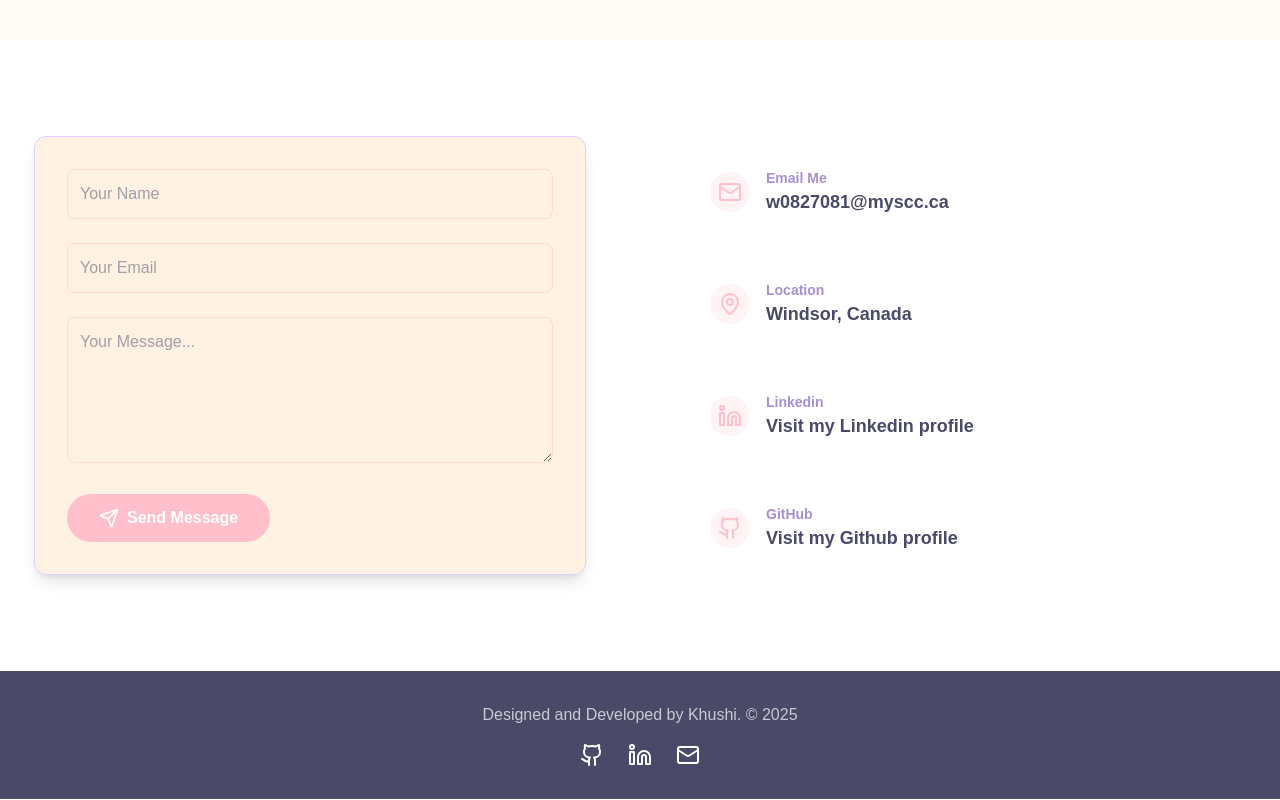
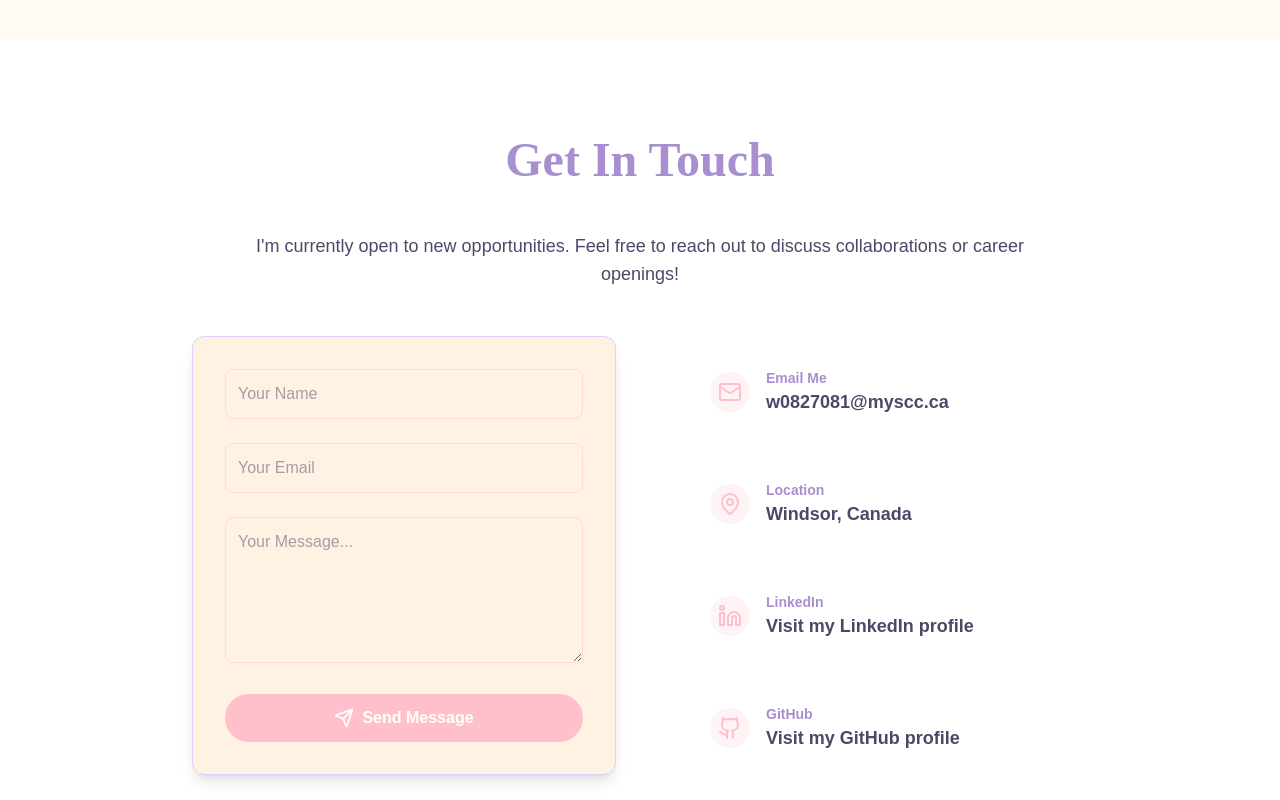
Before and after one commit to ParikhKhushi/k_portfolio, a React (Vite) app: page / in a window 1280 px wide. Shown: the part 2880-3680 px from the top of the page. Built offline with nearby package versions, Linux system fonts and the light colour scheme.

Commit message:
Patch 0.0.1

```diff
--- a/src/App.jsx
+++ b/src/App.jsx
@@ -165,7 +165,7 @@ const Footer = () => (
                     <Github size={24} />
                 </motion.a>
                 <motion.a
-                    href="https://linkedin.com/in/khushi-dev"
+                    href="https://www.linkedin.com/in/khushi-parikh-91111438a/"
                     target="_blank"
                     rel="noopener noreferrer"
                     whileHover={{ scale: 1.2, color: '#FFC0CB' }}
--- a/src/sections/Contact.jsx
+++ b/src/sections/Contact.jsx
@@ -1,18 +1,20 @@
-// src/sections/Contact.jsx (REVISED with Submission Logic)
-import {motion} from 'framer-motion';
-import {Mail, Phone, MapPin, Send, Linkedin, Github} from 'lucide-react';
-import useScrollReveal from '../hooks/useScrollReveal';
-import Button from '../components/Button';
-import React, {useState} from 'react';// Import useState and useEffect if needed
+// src/sections/Contact.jsx
+import { motion } from "framer-motion";
+import { Mail, MapPin, Send, Linkedin, Github } from "lucide-react";
+import useScrollReveal from "../hooks/useScrollReveal";
+import Button from "../components/Button";
+import React, { useState } from "react";
 
 const Contact = () => {
-    const {ref, animate, initial, transition} = useScrollReveal();
-    const [status, setStatus] = useState(''); // To display success/error message
+    const { ref, animate, initial, transition } = useScrollReveal();
+    const [status, setStatus] = useState("");
 
-    // Function to handle form submission
+    // -------------------------------
+    //   HANDLE FORM SUBMISSION
+    // -------------------------------
     const handleSubmit = async (e) => {
         e.preventDefault();
-        setStatus('Sending...');
+        setStatus("Sending...");
 
         const formData = {
             name: e.target.name.value,
@@ -20,145 +22,172 @@ const Contact = () => {
             message: e.target.message.value,
         };
 
-        // Replace '/api/submit-form' with the actual endpoint of your Serverless Function
-        const endpoint = '/.netlify/functions/submit-form';
+        const endpoint = "/.netlify/functions/submit-form";
 
         try {
             const response = await fetch(endpoint, {
-                method: 'POST',
-                headers: {'Content-Type': 'application/json'},
+                method: "POST",
+                headers: { "Content-Type": "application/json" },
                 body: JSON.stringify(formData),
             });
 
             if (response.ok) {
-                setStatus('Message Sent! Thank you, Khushi.');
-                e.target.reset(); // Clear the form
+                setStatus("Message Sent! Thank you, Khushi.");
+                e.target.reset();
             } else {
-                setStatus('Failed to send. Please try again later.');
+                setStatus("Failed to send. Please try again later.");
             }
         } catch (error) {
-            console.error('Submission error:', error);
-            setStatus('Network error. Check your connection.');
+            console.error("Submission error:", error);
+            setStatus("Network error. Check your connection.");
         }
     };
 
     return (
-        <section id="contact" className="py-24 px-8 bg-white" ref={ref}>
+        <section
+            id="contact"
+            className="py-24 px-6 sm:px-8 bg-white"
+            ref={ref}
+        >
             <motion.div
                 initial={initial}
                 animate={animate}
                 transition={transition}
-                className="max-w-6xl mx-auto"
+                className="max-w-5xl mx-auto"
             >
-                {/* ... Heading and Intro Text ... */}
+            <h2 className="text-4xl sm:text-5xl font-serif font-bold text-center mb-12 text-lavender-muted">
+                      Get In Touch
+                    </h2>
+                    <p className="text-center text-lg text-text-dark mb-12 max-w-3xl mx-auto">
+                      I'm currently open to new opportunities. Feel free to reach out to discuss collaborations or career openings!
+                    </p>
+                {/* -----------------------------
+                      GRID LAYOUT (RESPONSIVE)
+                   ----------------------------- */}
+                <div className="grid md:grid-cols-2 gap-12 max-w-4xl mx-auto">
 
-                <div className="grid md:grid-cols-2 gap-12">
-                    {/* 📝 Contact Form */}
+                    {/* -----------------------------
+                         CONTACT FORM (CENTERED)
+                       ----------------------------- */}
                     <motion.div
-                        initial={{opacity: 0, x: -30}}
+                        initial={{ opacity: 0, y: -30 }}
                         animate={animate}
-                        transition={{...transition, delay: 0.2}}
-                        className="bg-peach-light/50 p-8 rounded-xl shadow-lg border border-lilac-soft"
+                        transition={{ ...transition, delay: 0.2 }}
+                        className="bg-peach-light/50 w-full max-w-md mx-auto p-6 sm:p-8
+                                   rounded-xl shadow-lg border border-lilac-soft"
                     >
-                        {/* 🌟 Attach handleSubmit to the form */}
                         <form onSubmit={handleSubmit} className="space-y-6">
                             <input
                                 type="text"
                                 name="name"
                                 placeholder="Your Name"
                                 required
-                                className="w-full p-3 border border-pink-blush/50 rounded-lg focus:ring-2 focus:ring-pink-blush/70 outline-none transition"
+                                className="w-full p-3 border border-pink-blush/50 rounded-lg
+                                           focus:ring-2 focus:ring-pink-blush/70 outline-none transition"
                             />
+
                             <input
                                 type="email"
                                 name="email"
                                 placeholder="Your Email"
                                 required
-                                className="w-full p-3 border border-pink-blush/50 rounded-lg focus:ring-2 focus:ring-pink-blush/70 outline-none transition"
+                                className="w-full p-3 border border-pink-blush/50 rounded-lg
+                                           focus:ring-2 focus:ring-pink-blush/70 outline-none transition"
                             />
+
                             <textarea
                                 name="message"
                                 placeholder="Your Message..."
                                 rows="5"
                                 required
-                                className="w-full p-3 border border-pink-blush/50 rounded-lg focus:ring-2 focus:ring-pink-blush/70 outline-none transition"
+                                className="w-full p-3 border border-pink-blush/50 rounded-lg
+                                           focus:ring-2 focus:ring-pink-blush/70 outline-none transition"
                             ></textarea>
 
-                            {/* Display submission status */}
-                            {status &&
-                                <p className={`text-center font-semibold ${status.startsWith('Message Sent') ? 'text-green-600' : 'text-red-500'}`}>{status}</p>}
+                            {status && (
+                                <p
+                                    className={`text-center font-semibold ${
+                                        status.startsWith("Message Sent")
+                                            ? "text-green-600"
+                                            : "text-red-500"
+                                    }`}
+                                >
+                                    {status}
+                                </p>
+                            )}
 
-                            <Button type="button" primary icon={<Send className="w-5 h-5"/>}>
+                            {/* Submit Button */}
+                            <Button
+                                type="submit"
+                                primary
+                                icon={<Send className="w-5 h-5" />}
+                            >
                                 Send Message
                             </Button>
+
+
                         </form>
                     </motion.div>
 
-                    {/* ... Contact Details ... */}
+                    {/* -----------------------------
+                         CONTACT INFO LIST
+                       ----------------------------- */}
                     <motion.div
-
-                        initial={{opacity: 0, x: 30}}
-
+                        initial={{ opacity: 0, x: 30 }}
                         animate={animate}
-
-                        transition={{...transition, delay: 0.4}}
-
+                        transition={{ ...transition, delay: 0.4 }}
                         className="space-y-8 pt-4"
-
                     >
-
                         {[
-
                             {
                                 icon: Mail,
-                                label: 'Email Me',
-                                value: 'w0827081@myscc.ca',
-                                href: 'mailto:w0827081@myscc.ca'
+                                label: "Email Me",
+                                value: "w0827081@myscc.ca",
+                                href: "mailto:w0827081@myscc.ca",
                             },
-
-                            {icon: MapPin, label: 'Location', value: 'Windsor, Canada', href: '#'},
-
-                            {icon: Linkedin, label: 'Linkedin', value: 'Visit my Linkedin profile', href: '#'},
-
+                            {
+                                icon: MapPin,
+                                label: "Location",
+                                value: "Windsor, Canada",
+                                href: "#",
+                            },
+                            {
+                                icon: Linkedin,
+                                label: "LinkedIn",
+                                value: "Visit my LinkedIn profile",
+                                href: "https://www.linkedin.com/in/khushi-parikh-91111438a/",
+                            },
                             {
                                 icon: Github,
-                                label: 'GitHub',
-                                value: 'Visit my Github profile',
-                                href: 'https://github.com/ParikhKhushi'
+                                label: "GitHub",
+                                value: "Visit my GitHub profile",
+                                href: "https://github.com/ParikhKhushi",
                             },
-
                         ].map((item, index) => (
-
                             <motion.a
-
                                 key={index}
-
                                 href={item.href}
-
-                                className="flex items-start space-x-4 p-4 rounded-xl transition-all duration-300 hover:bg-lilac-soft/30 hover:shadow-md"
-
-                                whileHover={{scale: 1.02}}
-
+                                target="_blank"
+                                rel="noopener noreferrer"
+                                className="flex items-start space-x-4 p-4 rounded-xl
+                                           transition-all duration-300 hover:bg-lilac-soft/30
+                                           hover:shadow-md"
+                                whileHover={{ scale: 1.02 }}
                             >
-
                                 <div className="mt-1 p-2 bg-pink-blush/20 rounded-full text-pink-blush">
-
-                                    <item.icon className="w-6 h-6"/>
-
+                                    <item.icon className="w-6 h-6" />
                                 </div>
 
                                 <div>
-
-                                    <p className="text-sm font-semibold text-lavender-muted">{item.label}</p>
-
-                                    <p className="text-lg font-bold text-text-dark">{item.value}</p>
-
+                                    <p className="text-sm font-semibold text-lavender-muted">
+                                        {item.label}
+                                    </p>
+                                    <p className="text-lg font-bold text-text-dark">
+                                        {item.value}
+                                    </p>
                                 </div>
-
                             </motion.a>
-
                         ))}
-
                     </motion.div>
                 </div>
             </motion.div>
--- a/src/sections/Home.jsx
+++ b/src/sections/Home.jsx
@@ -64,7 +64,7 @@ const Home = () => {
                     />
 
                     <Button
-                        href="https://linkedin.com/in/khushi-dev"
+                        href="https://www.linkedin.com/in/khushi-parikh-91111438a/"
                         icon={<Linkedin className="w-6 h-6" color={lavenderMuted} />}
                         aria-label="LinkedIn Profile"
                     />
```
Also changed, not shown: src/index.css (line endings or trailing spaces).
